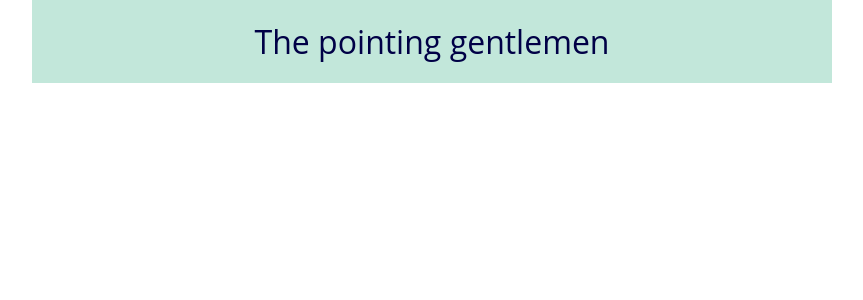
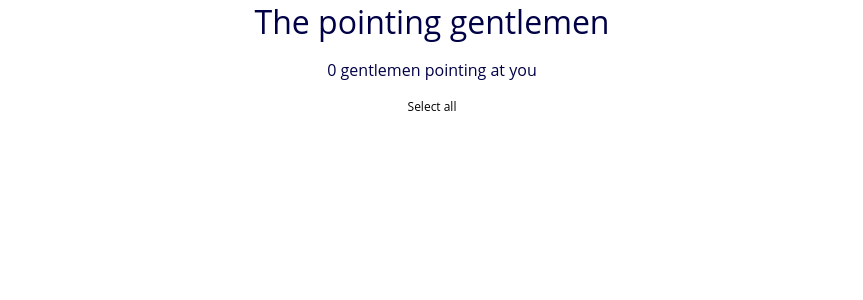
Before and after one commit to Learning-X/202201-W4CH1-luc-stpierre, a React (Create React App) app: page / in a window 1280 px wide. Shown: the top 300 px of the page, without its empty margins (208-1071 px from the left). Built offline with nearby package versions, Linux system fonts and the light colour scheme.

Commit message:
added challenge section info

```diff
--- a/src/App.js
+++ b/src/App.js
@@ -1,11 +1,15 @@
 import "./App.css";
-
 function App() {
   return (
-    <div className="container">
+    <div className="App">
       <header className="main-header">
         <h1 className="main-title">The pointing gentlemen</h1>
       </header>
+
+      <section className="controls">
+        <p className="info">0 gentlemen pointing at you</p>
+        <button className="button button--select">Select all</button>
+      </section>
     </div>
   );
 }
```
